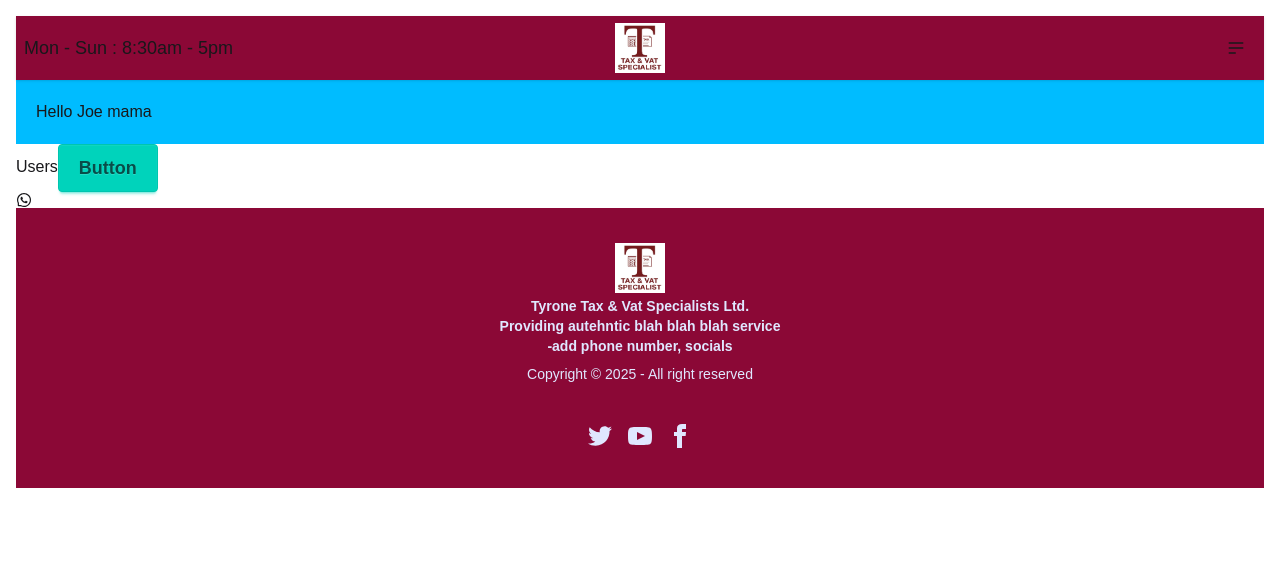
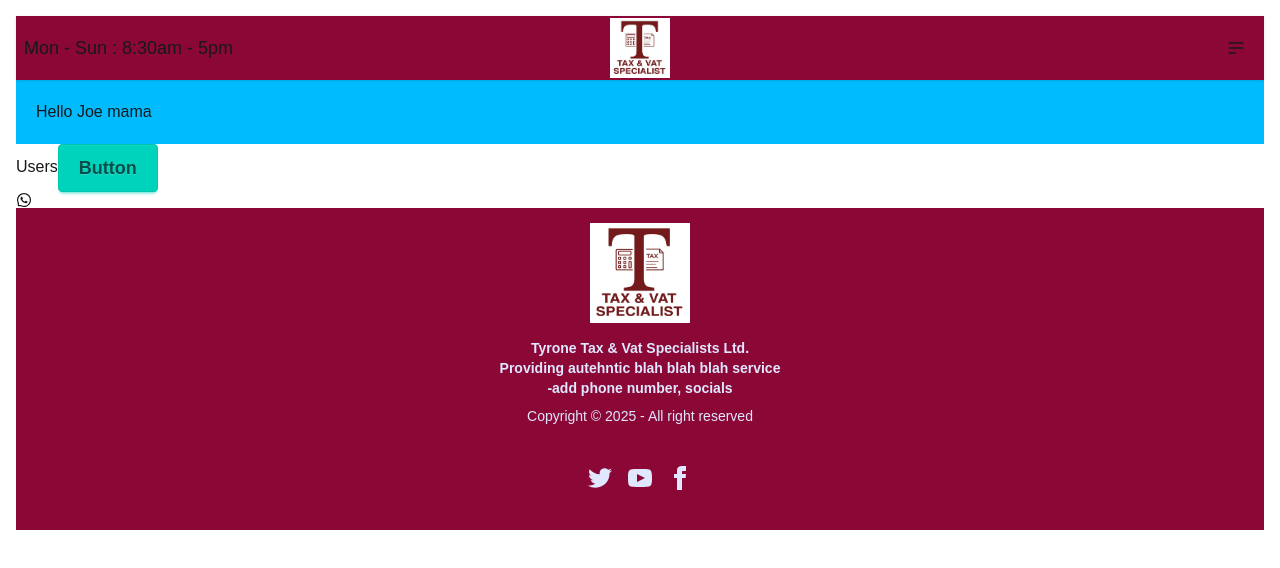
Before and after one commit to bnyari196/accountancy-app, a Next.js app: page / in a window 1280 px wide. Shown: the top 568 px of the page. Built offline with nearby package versions, Linux system fonts and the light colour scheme.

Commit message:
Small tweaks on navbar and footer

```diff
--- a/app/Footer.tsx
+++ b/app/Footer.tsx
@@ -7,12 +7,12 @@ const Footer = () => {
   return (
     <footer className="footer footer-horizontal footer-center bg-rose-900 text-primary-content p-10">
   <aside>
-  <a className="btn btn-ghost">
+  <a className="btn btn-ghost pt-6 pb-14">
         <Image
         src={Logo}
         alt= "Logo"
-        width={50}
-        height={50}
+        width={100}
+        height={100}
         />
     </a>
     <p className="font-bold">
--- a/app/NavBar.tsx
+++ b/app/NavBar.tsx
@@ -17,12 +17,12 @@ const NavBar = () => {
 
   </div>
   <div className="navbar-center">
-    <a className="btn btn-ghost">
+    <a className="btn btn-ghost btn-lg">
         <Image
         src={Logo}
         alt= "Logo"
-        width={50}
-        height={50}
+        width={60}
+        height={60}
         />
     </a>
   </div>
```
